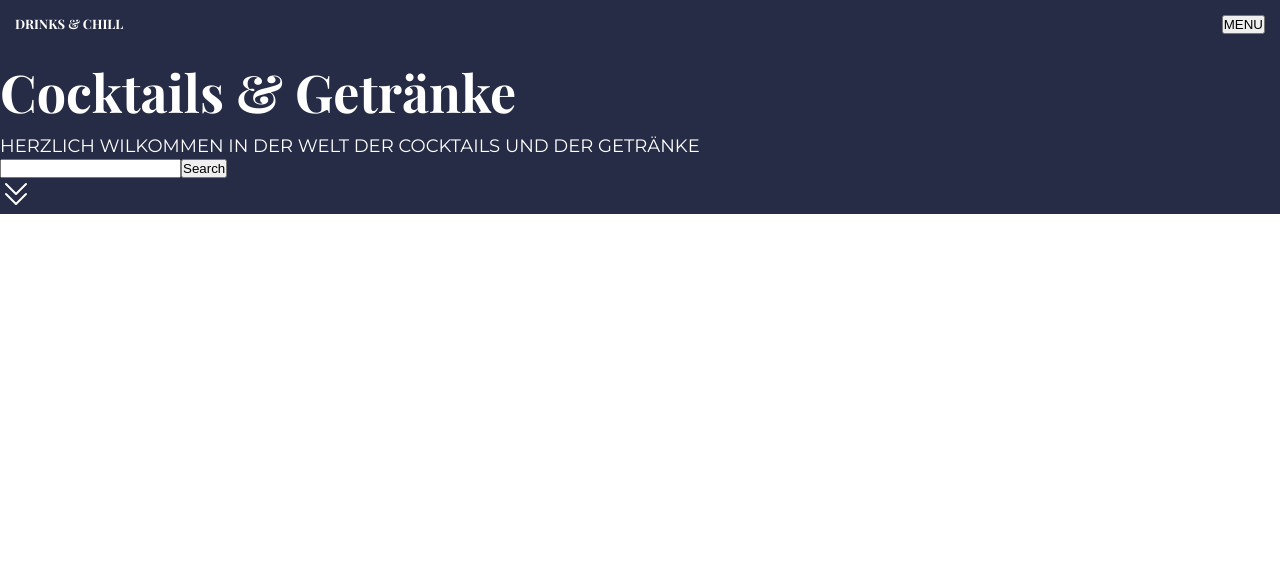
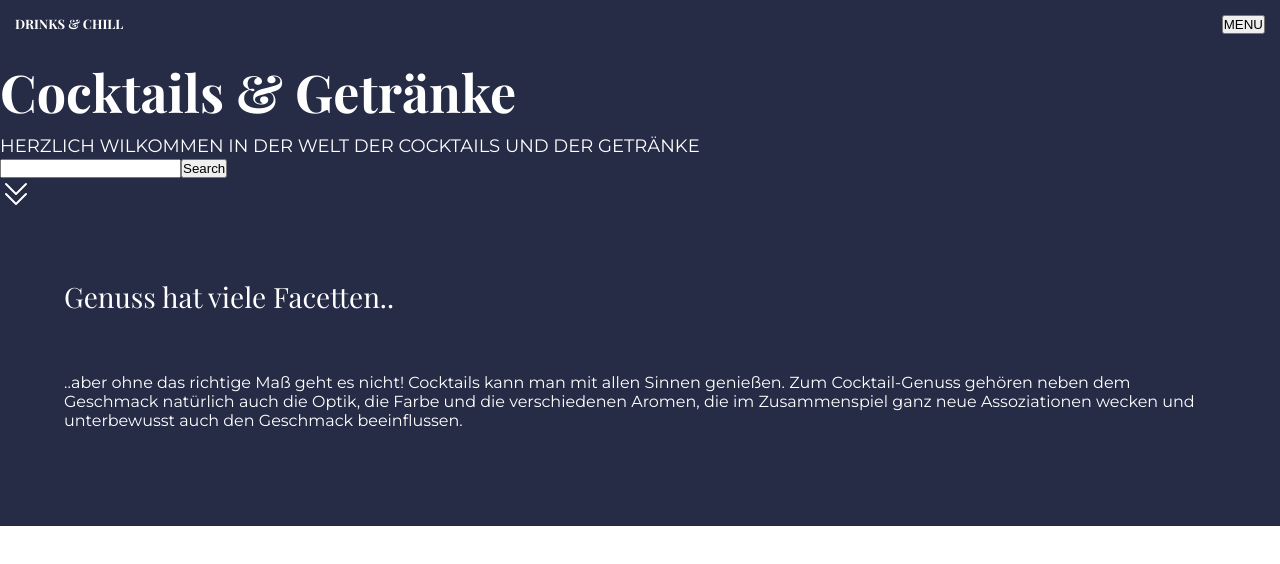
Before and after one commit to Sivagajan/Drinks-Chill, a React (Create React App) app: page / in a window 1280 px wide. Shown: the top 564 px of the page. Built offline with nearby package versions, Linux system fonts and the light colour scheme.

Commit message:
footer style

```diff
--- a/src/App.js
+++ b/src/App.js
@@ -1,11 +1,12 @@
-
 import './App.css';
 import Header from './components/header/Header.jsx'
+import Footer from './components/footer/Footer.jsx'
 
 function App() {
   return (
     <div className="App">
-      < Header/>
+      < Header />
+      <Footer />
     </div>
   );
 }
--- a/src/components/footer/Footer.jsx
+++ b/src/components/footer/Footer.jsx
@@ -0,0 +1,13 @@
+import style from './Footer.module.css'
+const Footer = () => {
+    return (
+        <>
+            <div className={style.Footer}>
+                <p className={style.pFooter1}>Genuss hat viele Facetten..</p>
+                <p className={style.pFooter2}>..aber ohne das richtige Maß geht es nicht!
+                    Cocktails kann man mit allen Sinnen genießen. Zum Cocktail-Genuss gehören neben dem Geschmack natürlich auch die Optik, die Farbe und die verschiedenen Aromen, die im Zusammenspiel ganz neue Assoziationen wecken und unterbewusst auch den Geschmack beeinflussen. </p>
+            </div>
+        </>
+    )
+}
+export default Footer
--- a/src/components/footer/Footer.module.css
+++ b/src/components/footer/Footer.module.css
@@ -0,0 +1,22 @@
+.Footer {
+    background-color: #262B46;
+}
+
+.pFooter1 {
+    font-family: 'Playfair Display', serif;
+    font-size: 28px;
+    color: white;
+    padding-top: 8vh;
+    margin-left: 5%;
+    margin-right: 48%;
+}
+
+.pFooter2 {
+    font-family: 'Montserrat', sans-serif;
+    font-size: 16px;
+    color: white;
+    padding-bottom: 12vh;
+    padding-right: 6%;
+    margin-left: 5%;
+    margin-top: 4.5%;
+}
```
